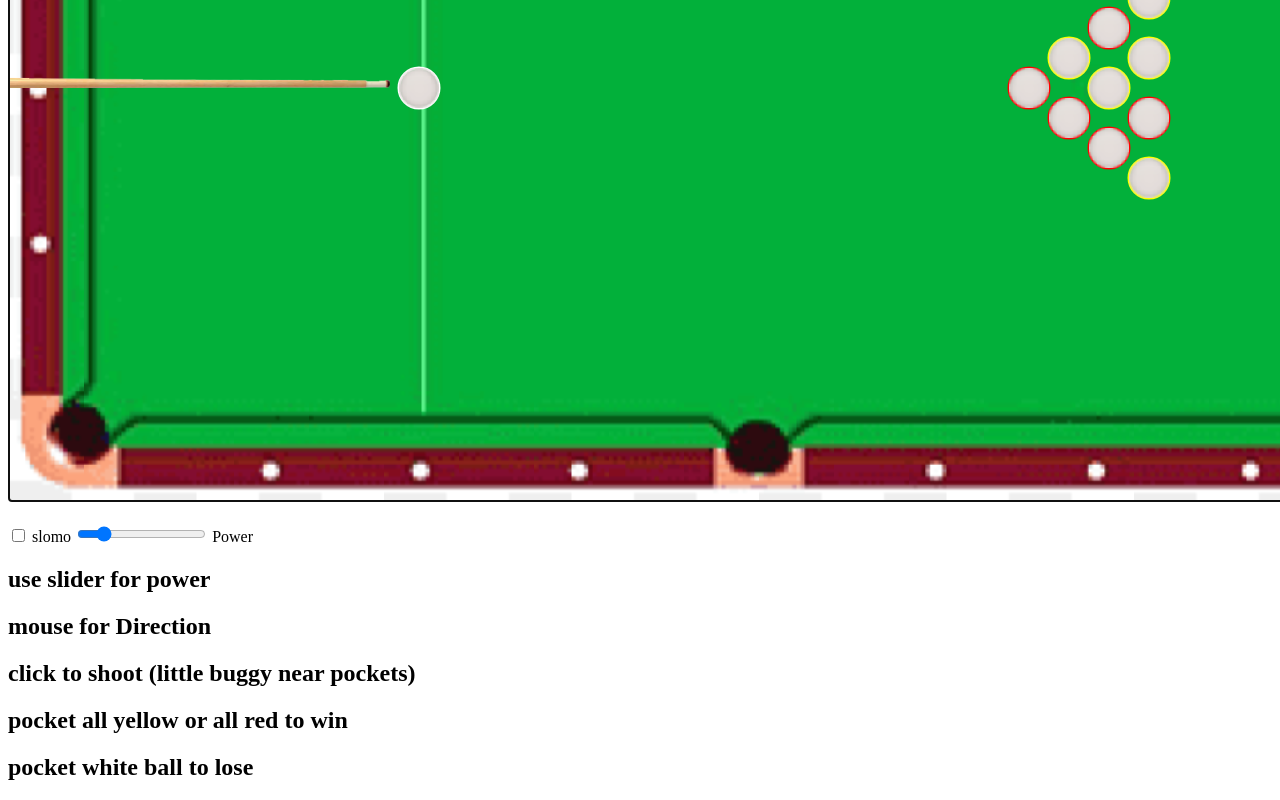
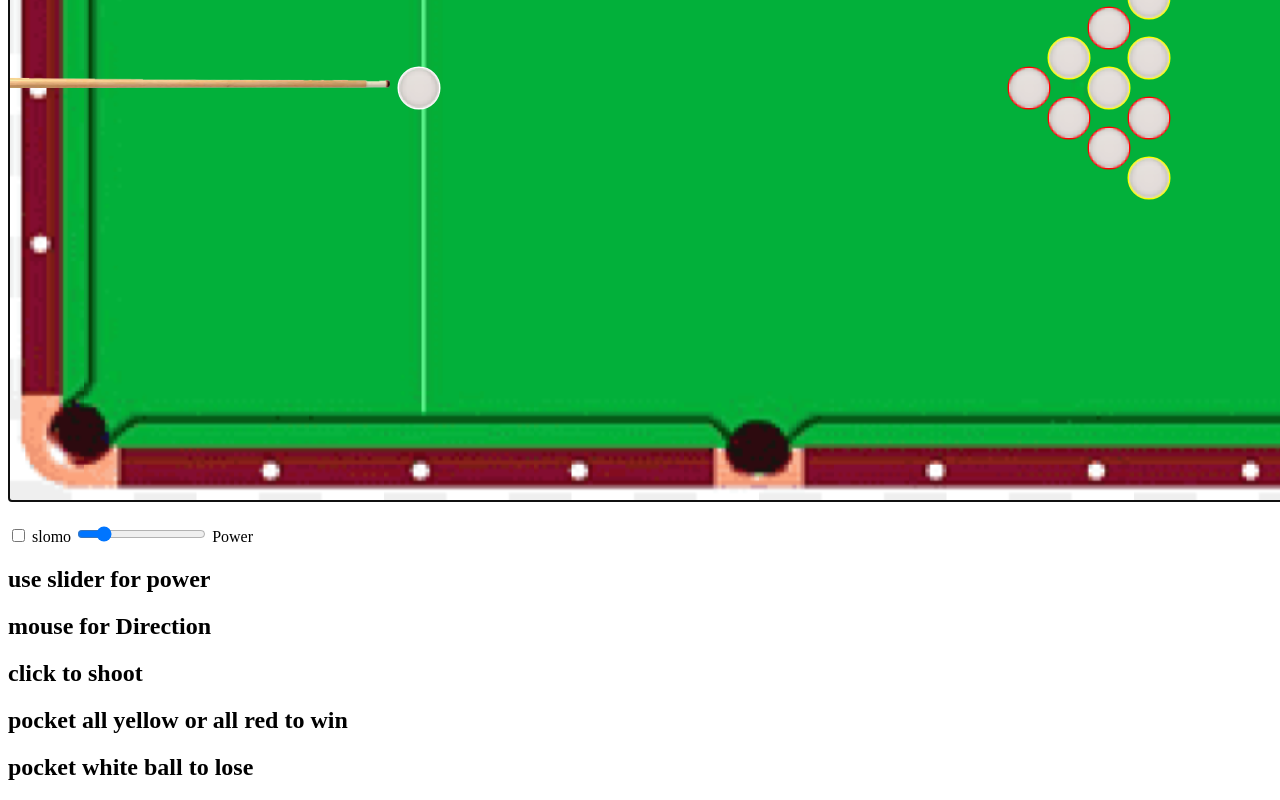
Before and after one commit to Abdulmuen/Pool-Mini-Game, a plain HTML site: page index.html in a window 1280 px wide. Shown: the part 375-1175 px from the top of the page. Drawn offline with Linux system fonts and the light colour scheme.

Commit message:
Update index.html

```diff
--- a/index.html
+++ b/index.html
@@ -29,7 +29,7 @@
     </div>
     <h2>use slider for power</h2>
     <h2>mouse for Direction</h2>
-    <h2>click to shoot (little buggy near pockets)</h2>
+    <h2>click to shoot</h2>
     <h2>pocket all yellow or all red to win</h2>
     <h2>pocket white ball to lose</h2>
 
```
